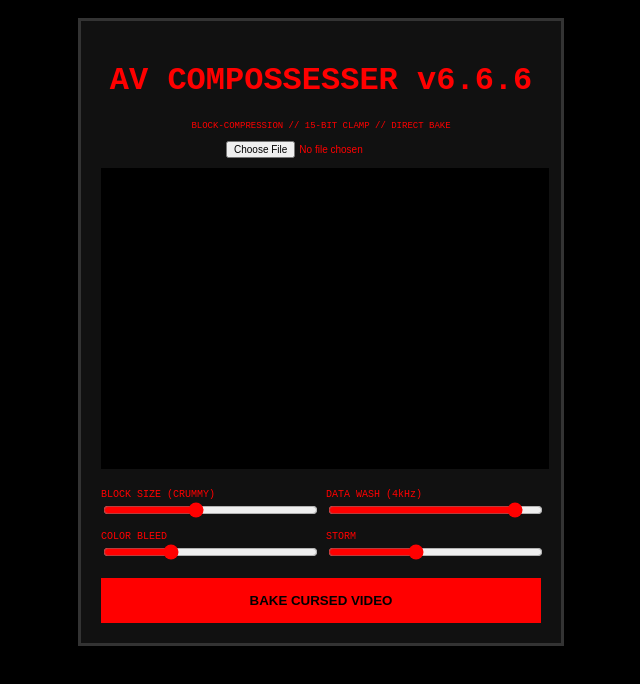
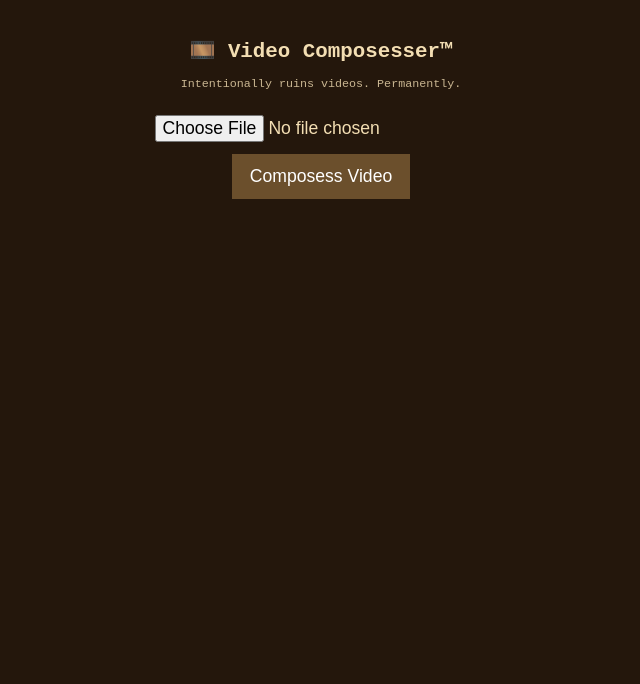
Before and after one commit to AlexDoodlandLover/AV-COMPOSSESSER, a plain HTML site: page index.html in a window 1280 px wide. Shown: the whole page, without its empty margins (319-959 px from the left). Drawn offline with Linux system fonts and the light colour scheme.

Commit message:
Revise index.html for Video Composesser
Updated the HTML structure and styles for the video composesser, changing the title, layout, and functionality of the input and buttons.

```diff
--- a/index.html
+++ b/index.html
@@ -1,137 +1,120 @@
 <!DOCTYPE html>
 <html lang="en">
 <head>
-    <meta charset="UTF-8">
-    <meta name="viewport" content="width=device-width, initial-scale=1.0">
-    <title>AV COMPOSSESSER v6.6.6 (REVISED)</title>
-    <style>
-        body { background: #000; color: #ff0000; font-family: 'Courier New', monospace; text-align: center; padding: 10px; }
-        .chassis { border: 3px solid #333; background: #111; padding: 20px; max-width: 440px; margin: auto; }
-        canvas { width: 100%; image-rendering: pixelated; border: 4px solid #000; background: #000; }
-        .controls { display: grid; grid-template-columns: 1fr 1fr; gap: 10px; font-size: 10px; text-align: left; margin: 15px 0; }
-        input[type="range"] { width: 100%; accent-color: #ff0000; }
-        .btn { background: #ff0000; color: #000; border: none; padding: 15px; width: 100%; font-weight: 900; cursor: pointer; }
-        #dlBtn { background: #00ff41; display: none; margin-top: 10px; }
-    </style>
+<meta charset="UTF-8">
+<title>Video Composesser™</title>
+<meta name="viewport" content="width=device-width, initial-scale=1.0">
+
+<style>
+  body {
+    background: #24170c;
+    color: #f3deb3;
+    font-family: monospace;
+    text-align: center;
+    padding: 16px;
+  }
+
+  h1 {
+    font-size: 1.6em;
+  }
+
+  input, button {
+    font-size: 1.1em;
+    margin-top: 12px;
+  }
+
+  button {
+    background: #6b4f2c;
+    color: white;
+    border: none;
+    padding: 12px 18px;
+    cursor: pointer;
+  }
+
+  video {
+    width: 100%;
+    max-width: 320px;
+    border: 6px solid #b08d57;
+    margin-top: 20px;
+  }
+
+  .hint {
+    font-size: 0.9em;
+    opacity: 0.8;
+  }
+</style>
 </head>
+
 <body>
 
-<div class="chassis">
-    <h1>AV COMPOSSESSER v6.6.6</h1>
-    <p style="font-size: 9px;">BLOCK-COMPRESSION // 15-BIT CLAMP // DIRECT BAKE</p>
+<h1>🎞️ Video Composesser™</h1>
+<p class="hint">Intentionally ruins videos. Permanently.</p>
 
-    <input type="file" id="target" accept="video/*" style="font-size: 10px; margin-bottom: 10px;">
-    <canvas id="scr"></canvas>
+<input type="file" id="upload" accept="video/*"><br>
+<button onclick="composess()">Composess Video</button>
 
-    <div class="controls">
-        <div><label>BLOCK SIZE (CRUMMY)</label><input type="range" id="blockSize" min="2" max="16" value="8"></div>
-        <div><label>DATA WASH (4kHz)</label><input type="range" id="wash" min="0" max="100" value="90"></div>
-        <div><label>COLOR BLEED</label><input type="range" id="bleed" min="0" max="100" value="30"></div>
-        <div><label>STORM</label><input type="range" id="storm" min="0" max="100" value="40"></div>
-    </div>
+<video id="preview" controls hidden></video>
 
-    <button id="recBtn" class="btn">BAKE CURSED VIDEO</button>
-    <button id="dlBtn" class="btn">DOWNLOAD MP4</button>
-</div>
+<script type="module">
+import { createFFmpeg, fetchFile } from "https://unpkg.com/@ffmpeg/ffmpeg@0.12.6/dist/ffmpeg.min.js";
 
-<video id="v" playsinline muted loop style="display:none"></video>
+const ffmpeg = createFFmpeg({ log: false });
 
-<script>
-    const video = document.getElementById('v'), canvas = document.getElementById('scr'), ctx = canvas.getContext('2d');
-    const recBtn = document.getElementById('recBtn'), dlBtn = document.getElementById('dlBtn');
-    const W = 240, H = 160; canvas.width = W; canvas.height = H;
-    let audioCtx, streamDest, recorder, chunks = [], rainGain, washer;
+const isMobile = /Android|iPhone|iPad|iPod/i.test(navigator.userAgent);
+const preview = document.getElementById("preview");
 
-    document.getElementById('target').onchange = (e) => {
-        video.src = URL.createObjectURL(e.target.files[0]);
-        video.play();
-        if(!audioCtx) setupAudio();
-        render();
-    };
+if (!isMobile) preview.hidden = false;
 
-    function setupAudio() {
-        audioCtx = new (window.AudioContext || window.webkitAudioContext)();
-        streamDest = audioCtx.createMediaStreamDestination();
+async function composess() {
+  if (!ffmpeg.isLoaded()) await ffmpeg.load();
 
-        // Storm Node
-        const noise = audioCtx.createBuffer(1, audioCtx.sampleRate * 2, audioCtx.sampleRate);
-        const d = noise.getChannelData(0);
-        for(let i=0; i<noise.length; i++) d[i] = Math.random() * 2 - 1;
-        const sSource = audioCtx.createBufferSource();
-        sSource.buffer = noise; sSource.loop = true;
-        rainGain = audioCtx.createGain();
-        const lp = audioCtx.createBiquadFilter(); lp.type = 'lowpass'; lp.frequency.value = 600;
-        sSource.connect(lp); lp.connect(rainGain); rainGain.connect(streamDest);
-        sSource.start();
+  const file = document.getElementById("upload").files[0];
+  if (!file) {
+    alert("give me a video to destroy");
+    return;
+  }
 
-        // Washer Node
-        washer = audioCtx.createScriptProcessor(4096, 1, 1);
-        let ph = 0, hv = 0;
-        washer.onaudioprocess = (e) => {
-            const inD = e.inputBuffer.getChannelData(0), outD = e.outputBuffer.getChannelData(0);
-            const w = document.getElementById('wash').value / 100;
-            const skip = Math.floor(1 + (w * 30));
-            for(let j=0; j<inD.length; j++) {
-                if(ph % skip === 0) hv = Math.round(inD[j] * 16) / 16;
-                outD[j] = hv + (Math.random() * 0.02 * w);
-                ph++;
-            }
-        };
-        audioCtx.createMediaElementSource(video).connect(washer);
-        washer.connect(streamDest);
-    }
+  ffmpeg.FS("writeFile", "input.mp4", await fetchFile(file));
 
-    function render() {
-        if(video.paused) return;
-        const b = parseInt(document.getElementById('blockSize').value);
-        const bleed = document.getElementById('bleed').value / 100;
+  await ffmpeg.run(
+    "-i", "input.mp4",
 
-        // BLOCK COMPRESSION ENGINE
-        ctx.drawImage(video, 0, 0, W, H);
-        let id = ctx.getImageData(0,0,W,H), d = id.data;
+    // visual violence
+    "-vf", "scale=128:96:flags=neighbor,eq=contrast=1.4:saturation=0.5,noise=alls=20:allf=t+u",
 
-        for(let y = 0; y < H; y += b) {
-            for(let x = 0; x < W; x += b) {
-                let i = (y * W + x) * 4;
-                // Grab block color
-                let r = Math.floor(d[i]/32)*32, g = Math.floor(d[i+1]/32)*32, b_c = Math.floor(d[i+2]/32)*32;
+    // time damage
+    "-r", "10",
 
-                // Draw block
-                ctx.fillStyle = `rgb(${r},${g},${b_c})`;
-                ctx.fillRect(x, y, b, b);
-            }
-        }
+    // ancient codec
+    "-c:v", "mpeg1video",
+    "-b:v", "180k",
+    "-g", "5",
+    "-q:v", "31",
 
-        // Add "Bleed" artifacts
-        if(bleed > 0) {
-            ctx.globalAlpha = bleed;
-            ctx.drawImage(canvas, 2, 0);
-            ctx.globalAlpha = 1.0;
-        }
+    // audio abuse
+    "-ar", "8000",
+    "-ac", "1",
+    "-b:a", "32k",
 
-        if(rainGain) rainGain.gain.value = document.getElementById('storm').value / 200;
-        requestAnimationFrame(render);
-    }
+    "video_composessed.mpg"
+  );
 
-    recBtn.onclick = () => {
-        if(audioCtx.state === 'suspended') audioCtx.resume();
-        if(!recorder || recorder.state === "inactive") {
-            chunks = [];
-            const stream = new MediaStream([canvas.captureStream(15).getTracks()[0], streamDest.stream.getTracks()[0]]);
-            recorder = new MediaRecorder(stream, { mimeType: 'video/mp4' });
-            recorder.ondataavailable = e => chunks.push(e.data);
-            recorder.onstop = () => {
-                const url = URL.createObjectURL(new Blob(chunks, { type: 'video/mp4' }));
-                dlBtn.style.display = "block";
-                dlBtn.onclick = () => { window.open(url, '_blank'); };
-            };
-            recorder.start();
-            recBtn.innerText = "BAKING...";
-        } else {
-            recorder.stop();
-            recBtn.innerText = "BAKE CURSED VIDEO";
-        }
-    };
+  const data = ffmpeg.FS("readFile", "video_composessed.mpg");
+  const blob = new Blob([data.buffer], { type: "video/mpeg" });
+  const url = URL.createObjectURL(blob);
+
+  if (isMobile) {
+    const a = document.createElement("a");
+    a.href = url;
+    a.download = "video_composessed.mpg";
+    document.body.appendChild(a);
+    a.click();
+    document.body.removeChild(a);
+  } else {
+    preview.src = url;
+  }
+}
 </script>
+
 </body>
 </html>
```
